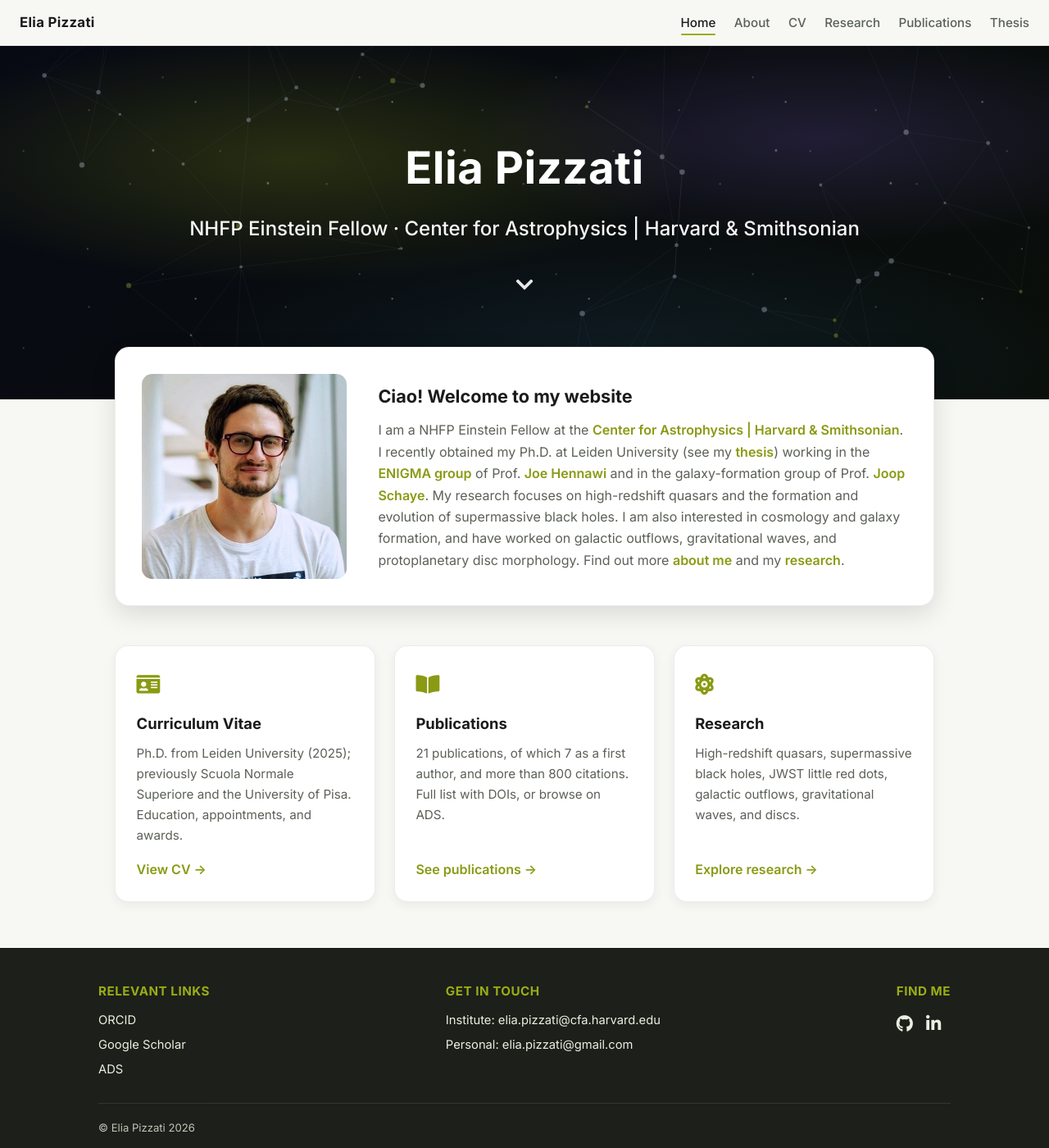
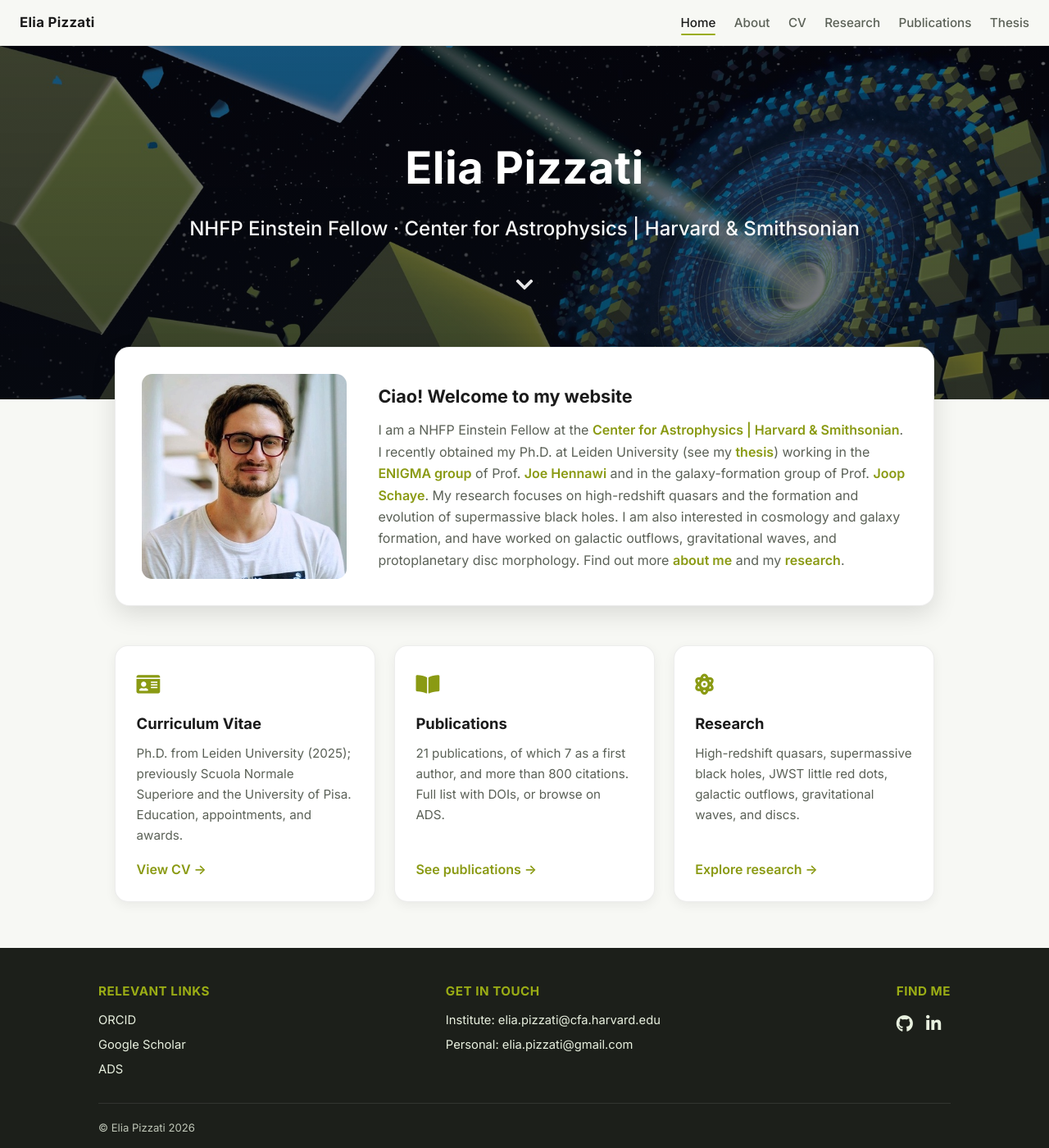
Before and after one commit to eliapizzati/eliapizzati.github.io, a Jekyll site: the page built from index.html, in a window 1280 px wide and 1400 px high. Shown: the whole window at 82% size. Built offline with Jekyll 4.4.1, drawn with Linux system fonts in a browser that asks for light colours.

Commit message:
Use thesis cover illustration as the home hero
- Replace generative starfield/cosmic-web hero with the thesis cover image
  (images/cover_hero.jpg, compressed from thesis_webpage/cover_image.jpg) +
  dark gradient overlay for text contrast; unifies main site with thesis page
- Remove now-unused assets/cosmic-web.svg and overlay markup
- Sync CLAUDE.md

Co-Authored-By: Claude Opus 4.8 (1M context) <noreply@anthropic.com>

```diff
--- a/_layouts/default.html
+++ b/_layouts/default.html
@@ -30,7 +30,6 @@
 
 		{% if page.hero == "large" %}
 		<header class="hero">
-			<img class="cosmic-web" src="assets/cosmic-web.svg" alt="" aria-hidden="true" />
 			<h1>{{ page.heading | default: site.title }}</h1>
 			{% if page.role %}<p class="role">{{ page.role }}</p>{% endif %}
 			<a class="scroll" href="#main"><i class="fas fa-chevron-down"></i></a>
--- a/assets/css/site.css
+++ b/assets/css/site.css
@@ -72,60 +72,16 @@ nav.site a.link.active::after {
   height: 2px; width: 100%; background: var(--primary-bright); border-radius: 2px;
 }
 
-/* ---------- Hero (home): generative deep-space / cosmic-web backdrop ---------- */
+/* ---------- Hero (home): thesis cover illustration ---------- */
 header.hero {
   position: relative; text-align: center; color: #fff; overflow: hidden;
   padding: 6.5rem 1.5rem 7.5rem;
-  background-color: #080b14;
-  background-image:
-    /* nebula glows (apple-green + violet) */
-    radial-gradient(ellipse 55% 50% at 28% 32%, rgba(154, 172, 21, 0.22), transparent 70%),
-    radial-gradient(ellipse 48% 42% at 78% 26%, rgba(110, 80, 175, 0.24), transparent 70%),
-    radial-gradient(ellipse 60% 55% at 60% 90%, rgba(40, 90, 120, 0.20), transparent 70%),
-    /* base deep-space gradient */
-    linear-gradient(135deg, #070a13 0%, #0a0f0b 100%);
-}
-/* Two tiled star layers drifting slowly for depth */
-header.hero::before,
-header.hero::after {
-  content: ""; position: absolute; inset: -50% -50% -50% -50%; z-index: 0;
-  pointer-events: none;
-}
-header.hero::before {
-  background-image:
-    radial-gradient(1px 1px at 40px 60px, #ffffff, transparent),
-    radial-gradient(1px 1px at 130px 20px, #e8f0ff, transparent),
-    radial-gradient(1px 1px at 90px 150px, #ffffff, transparent),
-    radial-gradient(1px 1px at 200px 110px, #d8e6ff, transparent),
-    radial-gradient(1.5px 1.5px at 170px 50px, #ffffff, transparent);
-  background-size: 240px 240px;
-  background-repeat: repeat;
-  opacity: 0.7;
-  animation: starDrift 120s linear infinite;
-}
-header.hero::after {
-  background-image:
-    radial-gradient(2px 2px at 60px 120px, #ffffff, transparent),
-    radial-gradient(1.5px 1.5px at 220px 200px, #cfe0ff, transparent),
-    radial-gradient(2px 2px at 300px 80px, #ffffff, transparent);
-  background-size: 380px 380px;
-  background-repeat: repeat;
-  opacity: 0.55;
-  animation: starDrift 200s linear infinite reverse;
-}
-/* cosmic-web filament overlay (subtle, behind the text) */
-header.hero .cosmic-web {
-  position: absolute; inset: 0; width: 100%; height: 100%;
-  object-fit: cover; opacity: 0.6; pointer-events: none; z-index: 0;
+  background:
+    /* dark overlay keeps the white text readable over the illustration */
+    linear-gradient(rgba(8, 11, 20, 0.42), rgba(10, 14, 22, 0.62)),
+    url("../../images/cover_hero.jpg") center center / cover no-repeat;
 }
 header.hero h1, header.hero p, header.hero .scroll { position: relative; z-index: 1; }
-@keyframes starDrift {
-  from { transform: translate(0, 0); }
-  to   { transform: translate(-240px, -120px); }
-}
-@media (prefers-reduced-motion: reduce) {
-  header.hero::before, header.hero::after { animation: none; }
-}
 header.hero h1 { font-size: clamp(2.2rem, 5vw, 3.4rem); font-weight: 700; letter-spacing: 0.5px; }
 header.hero p.role { margin-top: 0.6rem; font-size: clamp(1.05rem, 2.4vw, 1.5rem); font-weight: 500; opacity: 0.97; }
 header.hero .scroll { display: inline-block; margin-top: 1.8rem; color: #fff; font-size: 1.5rem; opacity: 0.9; }
```
Also changed, not shown: CLAUDE.md (+4 -3 lines), assets/cosmic-web.svg (deleted), images/cover_hero.jpg (added).
